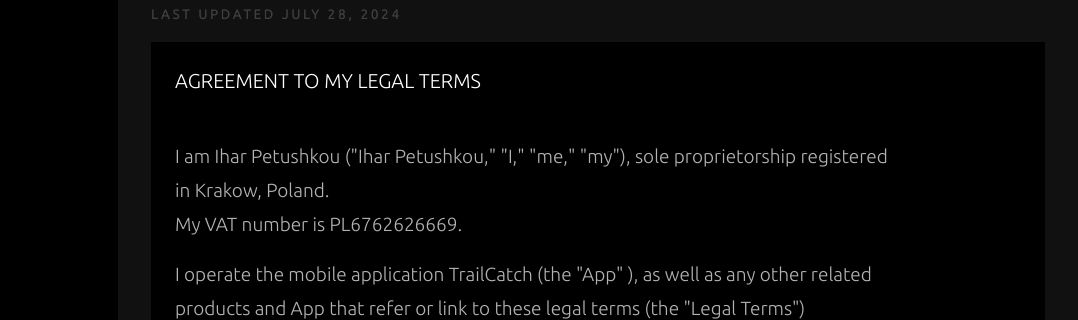
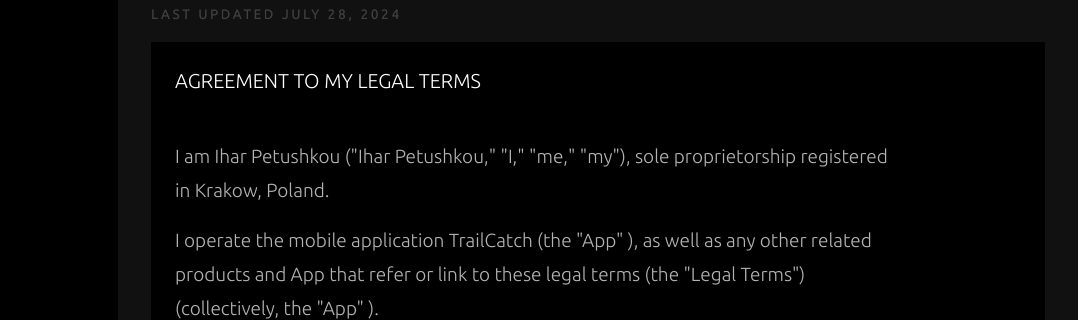
Before and after one commit to northelks/trailcatch, a plain HTML site: page public/terms.html in a window 1280 px wide. Shown: the part 412-732 px from the top of the page, 202-1280 px from the left. Drawn offline with Linux system fonts and the light colour scheme.

Commit message:
remove vat

```diff
--- a/public/terms.html
+++ b/public/terms.html
@@ -92,9 +92,6 @@
 											<br />
 											<p>I am Ihar Petushkou ("Ihar Petushkou," "I," "me," "my"), sole
 												proprietorship registered in Krakow, Poland.
-												<br />
-												My VAT number is
-												PL6762626669.
 											</p>
 											<p>
 												I operate the mobile application TrailCatch (the "App" ), as well as any
```
